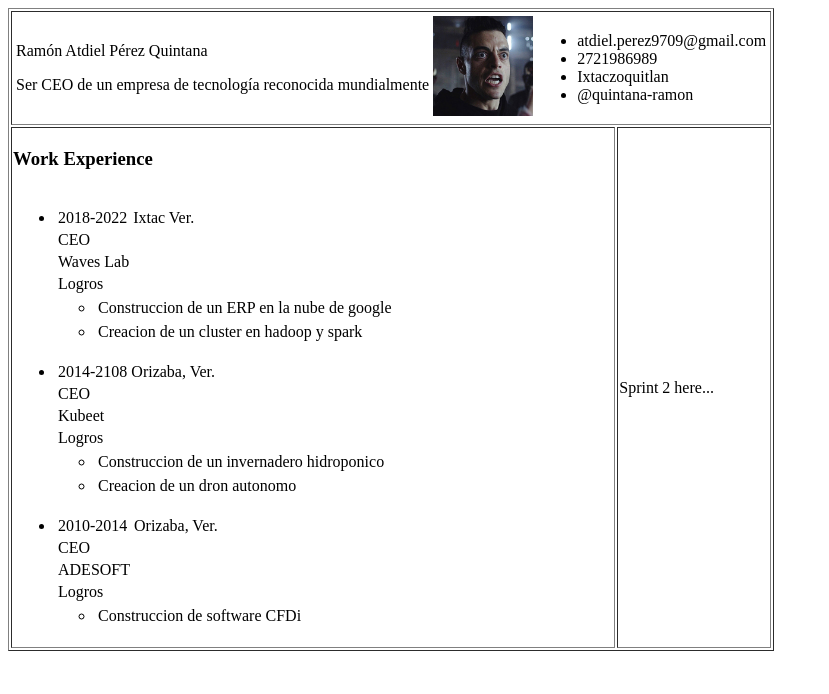
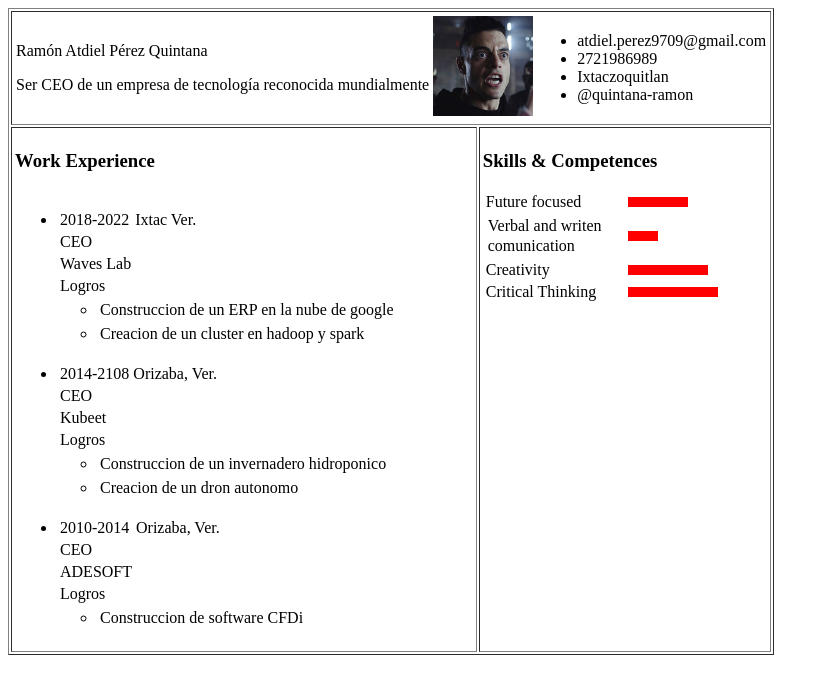
Before and after one commit to quintana-ramon/quintana-ramon.github.io, an Angular app: page / in a window 1280 px wide. Shown: the top 694 px of the page, without its empty margins (0-829 px from the left). Built offline with nearby package versions, Linux system fonts and the light colour scheme.

Commit message:
feat(): issue 10 has been completed
"Fixes #10"

```diff
--- a/src/app/app.component.html
+++ b/src/app/app.component.html
@@ -3,7 +3,19 @@
   <td colspan="2"><app-header></app-header></td>
 </tr>
 <tr>
-  <td><app-work-experience></app-work-experience></td>
-  <td>Sprint 2 here...</td>
+  <td>
+    <tr>
+      <app-work-experience></app-work-experience>
+    </tr>
+  </td>
+  <td style="vertical-align: top;">
+    <tr>
+      <app-skills></app-skills>
+    </tr>
+    <tr>
+
+    </tr>
+  </td>
 </tr>
+
 </table>
--- /dev/null
+++ b/src/app/skills/skills.component.css
@@ -0,0 +1,6 @@
+.chart {
+    background-color: red;
+    width: 60px;
+    height: 10px;
+    margin-left: 20px;
+}
--- /dev/null
+++ b/src/app/skills/skills.component.html
@@ -0,0 +1,21 @@
+<div>
+    <h3>Skills & Competences</h3>
+    <table>
+        <tr>
+            <td>Future focused</td>
+            <td><div class="chart 1"></div></td>
+        </tr>
+        <tr>
+            <td><tr>Verbal and writen</tr><tr>comunication</tr></td>
+            <td><div class="chart 2" style="width: 30px;"></div></td>
+        </tr>
+        <tr>
+            <td>Creativity</td>
+            <td><div class="chart 1" style="width: 80px;"></div></td>
+        </tr>
+        <tr>
+            <td>Critical Thinking</td>
+            <td><div class="chart 1" style="width: 90px;"></div></td>
+        </tr>
+    </table>
+</div>
--- /dev/null
+++ b/src/app/skills/skills.component.ts
@@ -0,0 +1,12 @@
+import { Component, OnInit } from '@angular/core';
+
+@Component({
+  selector: 'app-skills',
+  templateUrl: './skills.component.html',
+  styleUrls: ['./skills.component.css'],
+})
+export class SkillsComponent implements OnInit {
+  constructor() {}
+
+  ngOnInit(): void {}
+}
```
Also changed, not shown: src/app/app.module.ts (+6 -6 lines), 1 other file (tests, documents, lock files or other folders).
